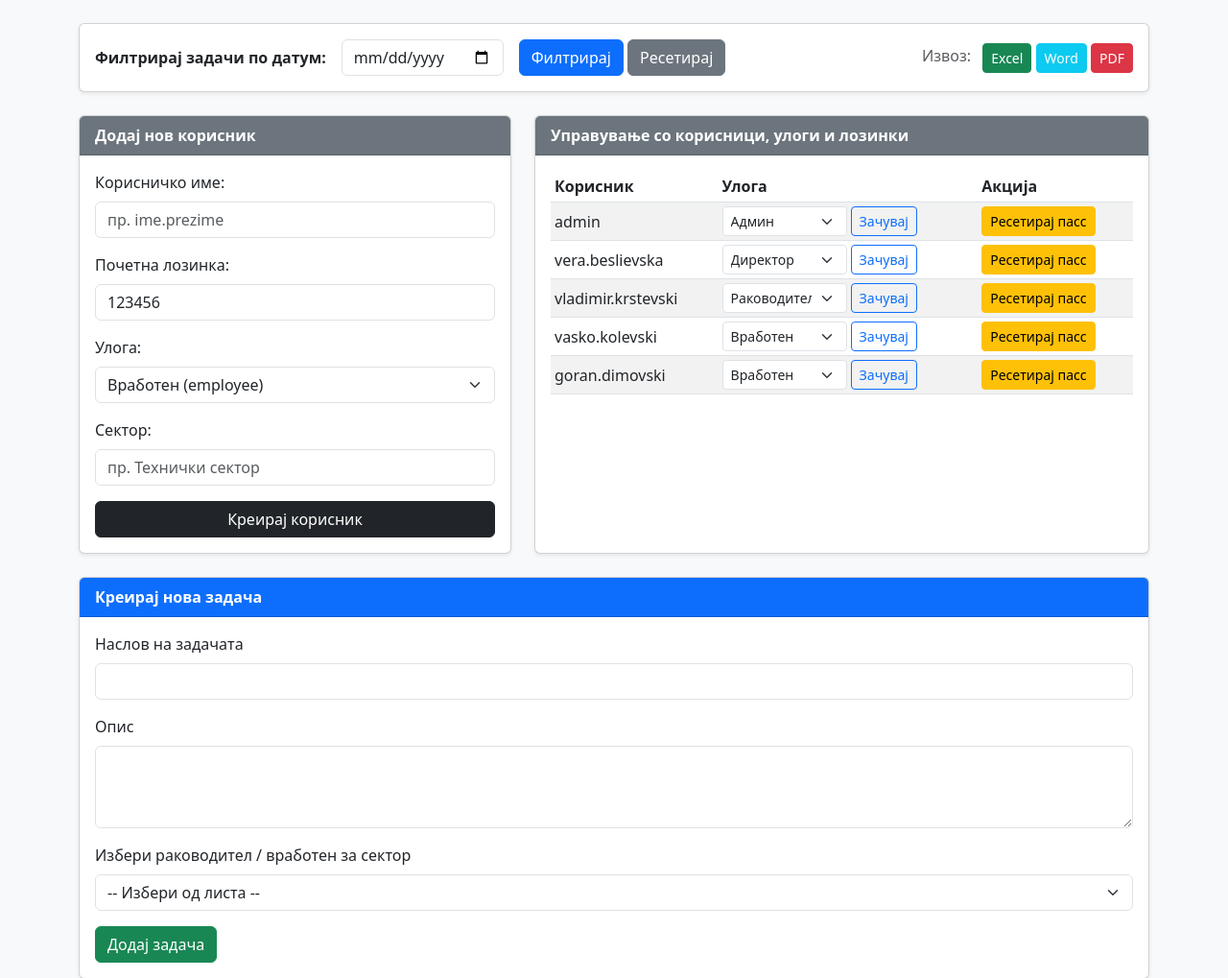
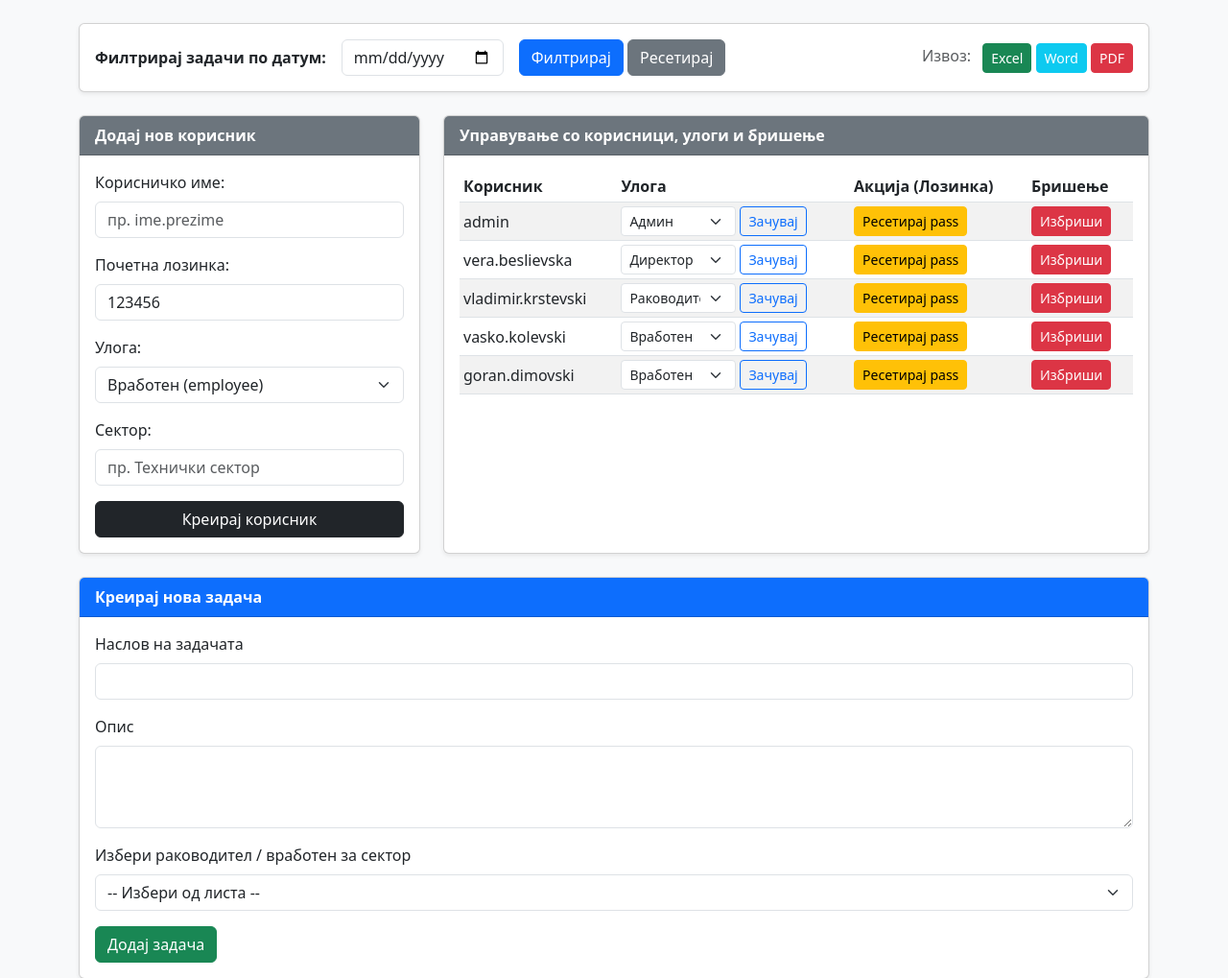
Before and after one commit to payeergorand-bit/jpstrezevohelpd, a Flask app: template templates/index.html in a window 1280 px wide. Shown: the part 56-1075 px from the top of the page at 96% size. Run offline with Flask 3, Linux system fonts and the light colour scheme; the template is opened without the code that fills it: values that come from a table or form of the project are taken from there, others are empty.

Commit message:
Update index.html

```diff
--- a/templates/index.html
+++ b/templates/index.html
@@ -36,7 +36,7 @@
             {% endif %}
         {% endwith %}
 
-        <!-- Филтрирање по датум и Извоз -->
+        <!-- Филтрирај по датум и Извоз -->
         <div class="card shadow-sm mb-4">
             <div class="card-body">
                 <form method="GET" action="{{ url_for('index') }}" class="row g-3 align-items-center">
@@ -63,11 +63,11 @@
             </div>
         </div>
 
-        <!-- Администраторски панел: Додај корисник, промена на улога и ресетирање лозинки -->
+        <!-- Администраторски панел: Додај корисник, промена на улога, ресетирање и бришење -->
         {% if user.role.lower() == 'admin' %}
         <div class="row mb-4">
             <!-- Форма за додавање нов корисник -->
-            <div class="col-md-5">
+            <div class="col-md-4">
                 <div class="card shadow-sm h-100">
                     <div class="card-header bg-secondary text-white"><strong>Додај нов корисник</strong></div>
                     <div class="card-body">
@@ -99,17 +99,18 @@
                 </div>
             </div>
 
-            <!-- Управување со корисници, улоги и ресетирање лозинки -->
-            <div class="col-md-7">
+            <!-- Управување со корисници, улоги, лозинки и бришење -->
+            <div class="col-md-8">
                 <div class="card shadow-sm h-100">
-                    <div class="card-header bg-secondary text-white"><strong>Управување со корисници, улоги и лозинки</strong></div>
+                    <div class="card-header bg-secondary text-white"><strong>Управување со корисници, улоги и бришење</strong></div>
                     <div class="card-body table-responsive" style="max-height: 400px; overflow-y: auto;">
                         <table class="table table-sm table-striped align-middle">
                             <thead>
                                 <tr>
                                     <th>Корисник</th>
                                     <th>Улога</th>
-                                    <th>Акција</th>
+                                    <th>Акција (Лозинка)</th>
+                                    <th>Бришење</th>
                                 </tr>
                             </thead>
                             <tbody>
@@ -118,7 +119,7 @@
                                     <td>{{ u.username }}</td>
                                     <td>
                                         <form method="POST" action="{{ url_for('update_user_role', user_id=u.id) }}" class="d-flex align-items-center gap-1">
-                                            <select name="new_role" class="form-select form-select-sm" style="width: 130px;">
+                                            <select name="new_role" class="form-select form-select-sm" style="width: 120px;">
                                                 <option value="employee" {% if u.role == 'employee' %}selected{% endif %}>Вработен</option>
                                                 <option value="manager" {% if u.role == 'manager' %}selected{% endif %}>Раководител</option>
                                                 <option value="director" {% if u.role == 'director' %}selected{% endif %}>Директор</option>
@@ -129,7 +130,12 @@
                                     </td>
                                     <td>
                                         <form method="POST" action="{{ url_for('reset_password', user_id=u.id) }}" style="display:inline;">
-                                            <button type="submit" class="btn btn-warning btn-sm" onclick="return confirm('Дали сте сигурни дека сакате да ја ресетирате лозинката на овој корисник на 123456?')">Ресетирај пасс</button>
+                                            <button type="submit" class="btn btn-warning btn-sm" onclick="return confirm('Дали сте сигурни дека сакате да ја ресетирате лозинката?')">Ресетирај pass</button>
+                                        </form>
+                                    </td>
+                                    <td>
+                                        <form method="POST" action="{{ url_for('delete_user', user_id=u.id) }}" style="display:inline;">
+                                            <button type="submit" class="btn btn-danger btn-sm" onclick="return confirm('Дали сте сигурни дека сакате да го избришете корисникот {{ u.username }}?')">Избриши</button>
                                         </form>
                                     </td>
                                 </tr>
```
